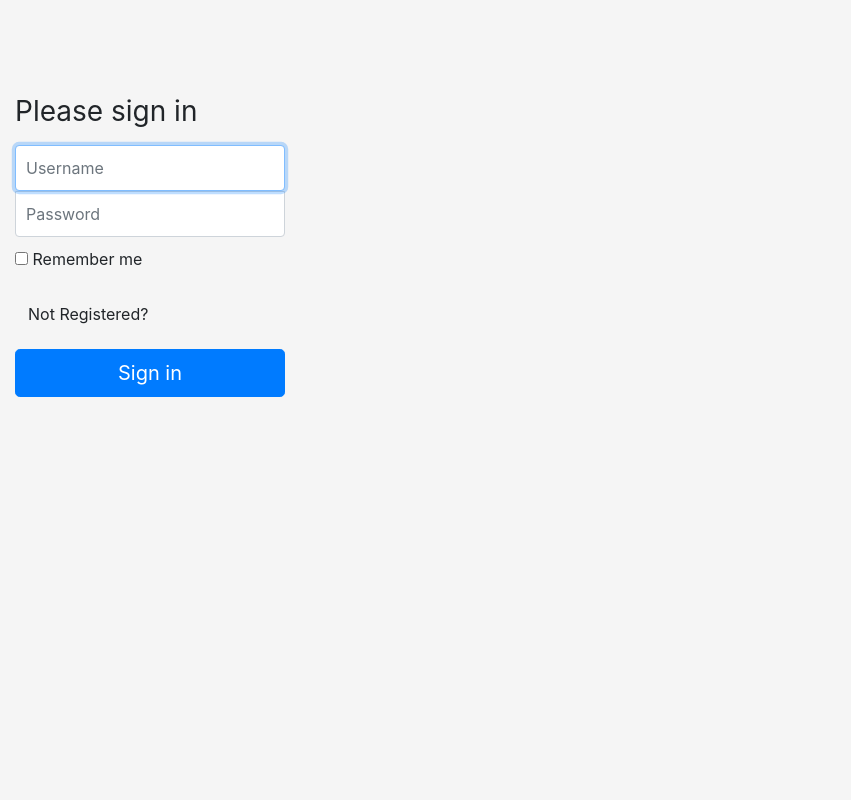
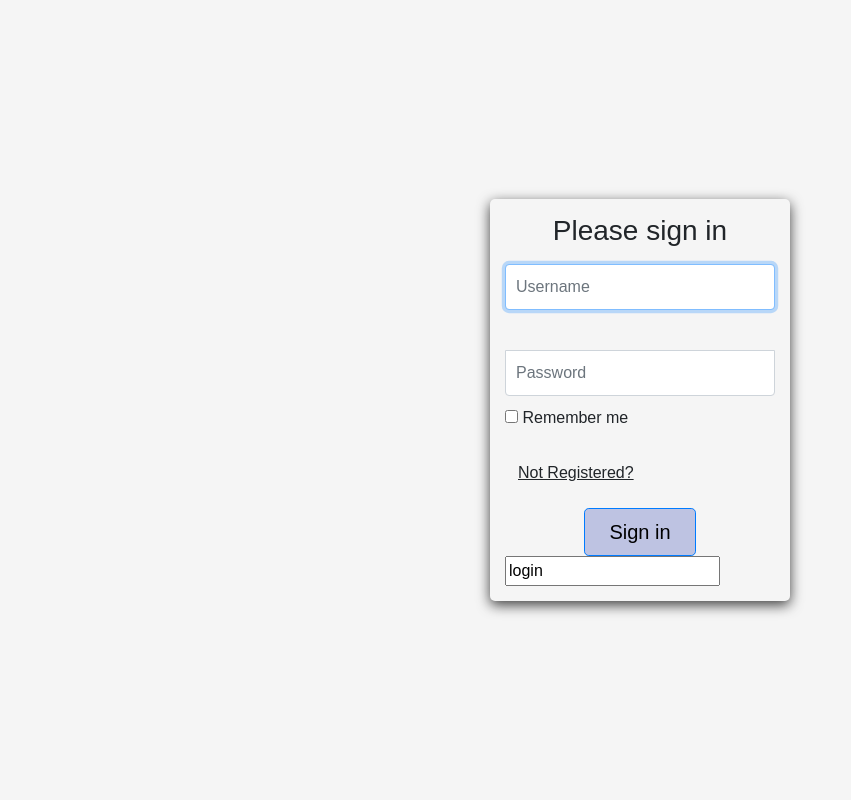
Before and after one commit to berni23/employee-management-with-php, a PHP site: page / in a window 1280 px wide. Shown: the whole page, without its empty margins (0-851 px from the left). Run offline with PHP 8.4, Linux system fonts and the light colour scheme; some libraries are stand-ins or nearby versions.

Commit message:
just login style modified

```diff
--- a/assets/css/login.css
+++ b/assets/css/login.css
@@ -1,8 +1,8 @@
+html,
 body {
     height: 100%;
 }
 
-html,
 body {
     display: -ms-flexbox;
     display: flex;
@@ -11,13 +11,19 @@ body {
     padding-top: 40px;
     padding-bottom: 40px;
     background-color: #f5f5f5;
+    font-family: 'Ubuntu', sans-serif;
 }
 
+@import url('https://fonts.googleapis.com/css2?family=Ubuntu:wght@300&display=swap');
 .form-signin {
     width: 100%;
-    max-width: 330px;
+    max-width: 300px;
     padding: 15px;
     margin: auto;
+    box-shadow: 0px 4px 13px 0px rgba(0, 0, 0, 0.75);
+    -webkit-box-shadow: 0px 4px 13px 0px rgba(0, 0, 0, 0.75);
+    -moz-box-shadow: 0px 4px 13px 0px rgba(0, 0, 0, 0.75);
+    border-radius: 5px;
 }
 
 .form-signin .checkbox {
@@ -30,6 +36,7 @@ body {
     height: auto;
     padding: 10px;
     font-size: 16px;
+    margin: 5px 0 40px;
 }
 
 .form-signin .form-control:focus {
@@ -48,6 +55,24 @@ body {
     border-top-right-radius: 0;
 }
 
-.hidden {
-    display: none;
+.font-weight-normal {
+    font-weight: 400!important;
+    text-align: center;
 }
+
+.btn-block {
+    display: block;
+    width: 100%;
+    background-color: #3f51b54d;
+    width: 7rem;
+    margin: auto;
+    color: black;
+}
+
+#registerButton {
+    text-decoration: underline;
+}
+
+#registerButton:hover {
+    color: blue;
+}
```
